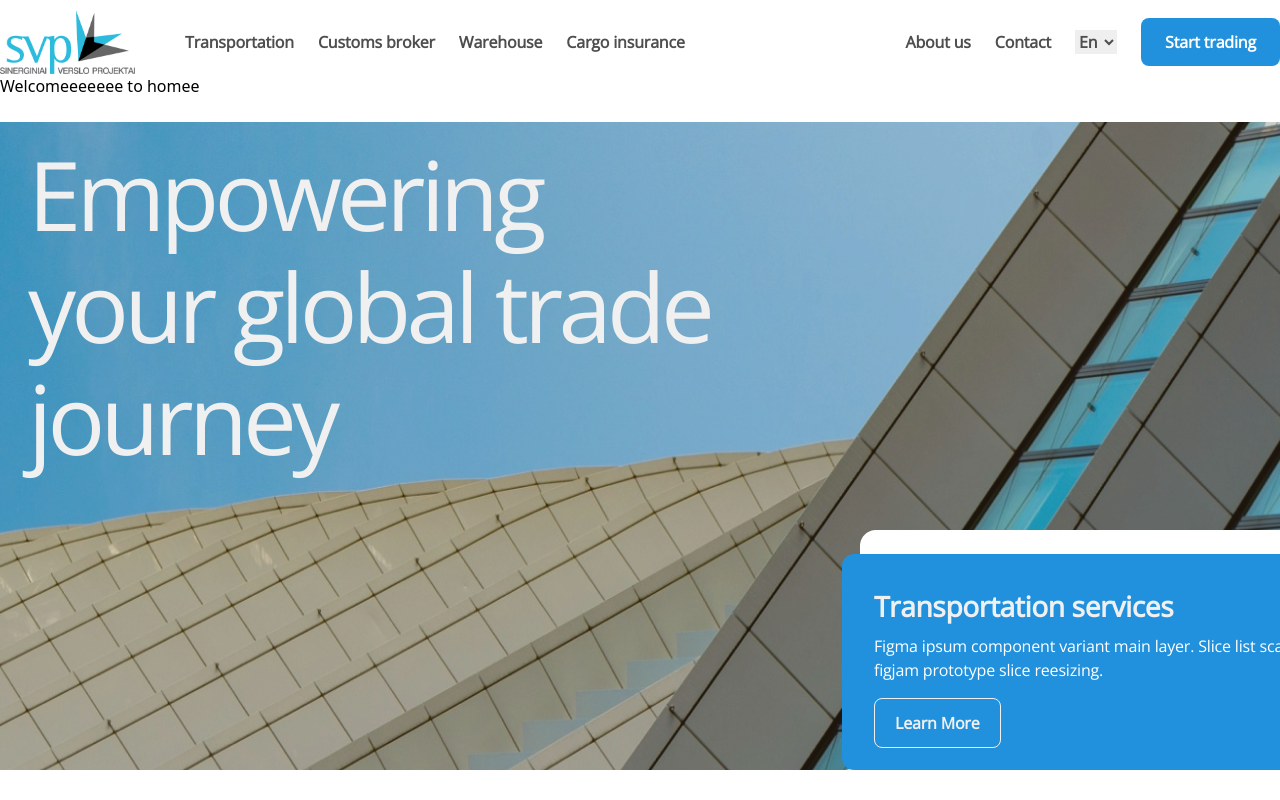
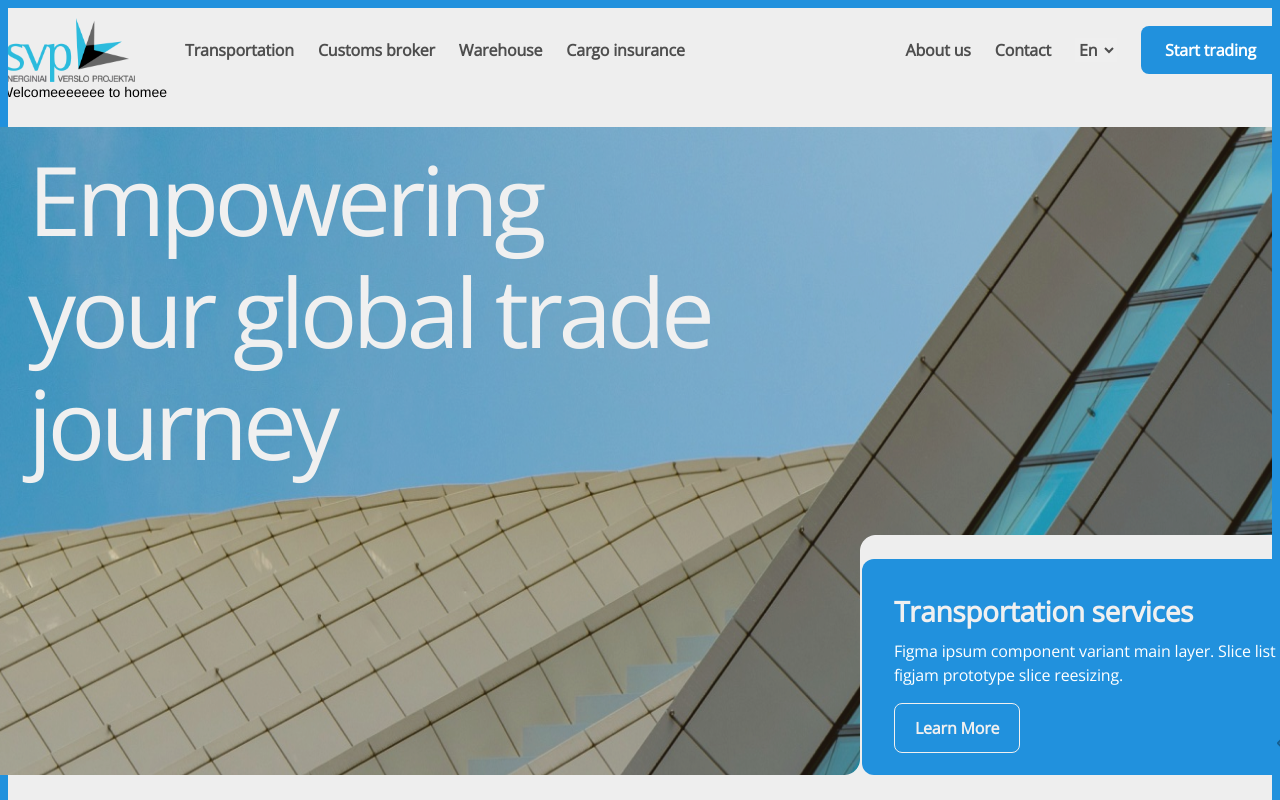
Before and after one commit to DevDeskTeam/SVP_next, a Next.js app: page /en in a window 1280 px wide. Shown: the top 800 px of the page. Built offline with nearby package versions, Linux system fonts and the light colour scheme.

Commit message:
border is completed

```diff
--- a/src/app/[locale]/layout.tsx
+++ b/src/app/[locale]/layout.tsx
@@ -6,6 +6,7 @@ import type { Metadata } from "next";
 import ReduxProvider from "@/app/provider";
 import '@/app/globals.css'
 import Header from "@/components/Header/Header";
+import BlueLine from "@/components/Pages/Home/BlueLIne";
 
 export const metadata: Metadata = {
   title: {
@@ -40,6 +41,7 @@ export default async function RootLayout({
         />
         <NextIntlClientProvider messages={messages}>
           <ReduxProvider>
+            <BlueLine />
             <Header />
             {children}
           </ReduxProvider>
--- a/src/app/globals.css
+++ b/src/app/globals.css
@@ -1,11 +1,50 @@
 @tailwind base;
 @tailwind components;
 @tailwind utilities;
+/*
+body {
+  border-left: 8px solid #2191DD;
+  border-top: 8px solid #2191DD;
+  border-right: 8px solid #2191DD;
+  height: 100vh;
+} */
 
-
+html, body {
+  margin: 0;
+  padding: 0;
+  min-height: 100vh; /* Set body's height to match the viewport height */
+  /* Example border-right */
+  box-sizing: border-box;
+}
+body::after {
+  content: '';
+  position: fixed; /* Fixes the border to the viewport */
+  top: 0;
+  right: 0;
+  width: 8px; /* Border width */
+  height: 100vh; /* Make it span the entire viewport height */
+  background-color: #2191DD; /* Border color */
+  pointer-events: none; /* Ensures it doesn’t interfere with other elements */
+}
+body::before {
+  content: '';
+  position: fixed; /* Fixes the border to the viewport */
+  top: 0;
+  left: 0;
+  width: 8px; /* Border width */
+  height: 100vh; /* Make it span the entire viewport height */
+  background-color: #2191DD; /* Border color */
+  pointer-events: none; /* Ensures it doesn’t interfere with other elements */
+}
 
 .container {
   max-width: 1368px;
   /* padding: 0 20px;    28px olmalidi bidene ozunde bax umumiden featurese qeder mesafe */
   margin: 0 auto;
 }
+
+.blue_line {
+  width: 100%;
+  height: 8px;
+  background-color: #2191DD;
+}
--- a/src/assets/css/home/empowering.module.css
+++ b/src/assets/css/home/empowering.module.css
@@ -1,6 +1,7 @@
 .banner {
     position: relative;
     margin-top: 24px;
+
 }
 
 .banner img {
@@ -9,6 +10,27 @@
     height: 648px;
     object-fit: cover;
     object-position: center;
+
+}
+
+.rectangular {
+    width: 9px;
+    height: 10px;
+    background-color: #2191DD;
+    color: red;
+    /* bottom: 169px;
+    right: 40px; */
+    position: absolute;
+    bottom: 227px;
+    right: -19px;
+    z-index: 3;
+    /* border-top-left-radius: 12px;
+    border-top-right-radius: 12px;
+    border-bottom-right-radius: 12px;
+    border-bottom-left-radius: 12px; */
+    border-radius: 0 100px 0 0;
+    transform: rotate(90deg);
+    border-radius: 0 0 0 10px;
 
 }
 
@@ -30,55 +52,3 @@
     /* 116.667% */
     letter-spacing: -4.8px;
 }
-
-.services {
-    position: absolute;
-    right: -38px;
-    bottom: 0;
-    width: 476px;
-    height: 216px;
-    border-radius: 12px;
-    background: #2191DD;
-    padding-left: 32px;
-}
-
-.services h1 {
-    color: #F0F0F0;
-
-    /* Title 6/600 */
-    font-family: "Open Sans";
-    font-size: 28px;
-    font-style: normal;
-    font-weight: 600;
-    line-height: 40px;
-    /* 142.857% */
-    letter-spacing: -0.308px;
-    padding-top: 32px;
-    margin-bottom: 8px;
-}
-
-.services p {
-    color: #FFF;
-    font-family: "Open Sans";
-    font-size: 16px;
-    font-style: normal;
-    font-weight: 400;
-    line-height: 24px;
-    /* 150% */
-    letter-spacing: -0.176px;
-    margin-bottom: 16px;
-}
-
-.services button {
-    color: #F0F0F0;
-    text-align: center;
-    font-family: "Open Sans";
-    font-size: 16px;
-    font-style: normal;
-    font-weight: 600;
-    line-height: 24px;
-    letter-spacing: -0.176px;
-    padding: 12px 20px;
-    border-radius: 8px;
-    border: 1px solid #F0F0F0;
-}
--- /dev/null
+++ b/src/assets/css/home/swiper_home.css
@@ -0,0 +1,130 @@
+
+
+.services {
+  /* position: absolute;
+  right: -38px;
+  bottom: 60px; */
+  width: 476px;
+  height: 216px;
+
+  background: #2191DD;
+  padding-left: 32px;
+}
+
+.services h1 {
+  color: #F0F0F0;
+
+  /* Title 6/600 */
+  font-family: "Open Sans";
+  font-size: 28px;
+  font-style: normal;
+  font-weight: 600;
+  line-height: 40px;
+  /* 142.857% */
+  letter-spacing: -0.308px;
+  padding-top: 32px;
+  margin-bottom: 8px;
+}
+
+.services p {
+  color: #FFF;
+  font-family: "Open Sans";
+  font-size: 16px;
+  font-style: normal;
+  font-weight: 400;
+  line-height: 24px;
+  /* 150% */
+  letter-spacing: -0.176px;
+  margin-bottom: 16px;
+}
+
+.services button {
+  color: #F0F0F0;
+  text-align: center;
+  font-family: "Open Sans";
+  font-size: 16px;
+  font-style: normal;
+  font-weight: 600;
+  line-height: 24px;
+  letter-spacing: -0.176px;
+  padding: 12px 20px;
+  border-radius: 8px;
+  border: 1px solid #F0F0F0;
+}
+
+
+.swiper-wrapper {
+  /* gap: 10px; */
+}
+
+#app {
+  height: 100%;
+}
+
+html,
+body {
+  position: relative;
+  height: 100%;
+}
+
+body {
+  background: #eee;
+  font-family: Helvetica Neue, Helvetica, Arial, sans-serif;
+  font-size: 14px;
+  color: #000;
+  margin: 0;
+  padding: 0;
+}
+
+.swiper {
+  width: 476px !important;
+  height: auto !important;
+  position: absolute !important;
+  right: -57.9px !important;
+  bottom: 0px !important;
+  border-radius: 12px;
+  cursor: e-resize;
+}
+
+.swiper-slide {
+  width: auto !important;
+}
+
+.swiper-wrapper {
+  /* justify-content: center !important; */
+}
+
+.swiper-slide img {
+  display: block;
+  width: 100%;
+  height: 100%;
+  object-fit: cover;
+}
+
+/* .swiper-button-prev {
+  color: black !important;
+  /* position: absolute !important;
+  bottom: 10px !important;
+  right: 60px !important;  */
+
+.swiper-button-next,
+.swiper-button-prev {
+  color: black !important;
+  top: auto !important;
+  bottom: 10px !important;
+  /* right: auto !important; */
+  left: auto !important;
+}
+
+.swiper-button-next::after,
+.swiper-button-prev::after {
+  font-size: 29px !important;
+}
+
+.swiper-button-prev {
+  right: 40px !important;
+}
+
+.swiper-button-next {
+  right: 10px !important;
+}
--- /dev/null
+++ b/src/components/Pages/Home/BlueLIne.tsx
@@ -0,0 +1,9 @@
+import React from 'react'
+import '@/app/globals.css'
+const BlueLine = () => {
+  return (
+    <div className='blue_line'></div>
+  )
+}
+
+export default BlueLine
--- a/src/components/Pages/Home/Empowering.tsx
+++ b/src/components/Pages/Home/Empowering.tsx
@@ -2,9 +2,9 @@ import React from 'react'
 import Image from "next/image";
 import styles from "@/assets/css/home/empowering.module.css";
 import Background from "@/assets/images/Hero.png";
-// import SwiperComponent from '@/components/Swiper/home_swiper';
+import Swiper_Home from "@/components/Swiper/home_swiper"
+import '@fontsource/open-sans';
 
-import '@fontsource/open-sans';
 const Empowering = () => {
   return (
     <div>
@@ -15,12 +15,8 @@ const Empowering = () => {
             your global trade
             journey</p>
         </div>
-        <div className={`${styles.services}`}>
-          <h1>Transportation services</h1>
-          <p>Figma ipsum component variant main layer. Slice list scale figjam prototype slice reesizing. </p>
-          <button>Learn More</button>
-        </div>
-        {/* <SwiperComponent /> */}
+        <Swiper_Home />
+        <div className={`${styles.rectangular}`}></div>
       </div>
     </div>
   )
--- a/src/components/Swiper/home_swiper.tsx
+++ b/src/components/Swiper/home_swiper.tsx
@@ -1,23 +1,61 @@
-// // components/SwiperComponent.js
-// import React from 'react';
-// import { Swiper, SwiperSlide } from 'swiper/react';
-// import 'swiper/swiper-bundle.min.css';
+'use client'
+import '@/assets/css/home/swiper_home.css'
+import React, { useRef, useState } from 'react';
+// Import Swiper React components
 
-// const SwiperComponent = () => {
-//   return (
-//     <Swiper
-//       spaceBetween={50}
-//       slidesPerView={3}
-//       onSlideChange={() => console.log('slide change')}
-//       onSwiper={(swiper) => console.log(swiper)}
-//     >
-//       <SwiperSlide>Slide 1</SwiperSlide>
-//       <SwiperSlide>Slide 2</SwiperSlide>
-//       <SwiperSlide>Slide 3</SwiperSlide>
-//       <SwiperSlide>Slide 4</SwiperSlide>
-//       ...
-//     </Swiper>
-//   );
-// };
+import { Swiper, SwiperSlide } from 'swiper/react';
 
-// export default SwiperComponent;
+// Import Swiper styles
+import 'swiper/css';
+import 'swiper/css/navigation';
+
+// import './styles.css';
+
+// import required modules
+import { Navigation } from 'swiper/modules';
+
+export default function App() {
+    return (
+        <>
+            <Swiper
+                navigation={true}
+                modules={[Navigation]}
+                className="mySwiper"
+                slidesPerView={1}
+            // spaceBetween={50}
+
+            >
+                <SwiperSlide>
+                    <div className='services'>
+                        <h1>Transportation services</h1>
+                        <p>Figma ipsum component variant main layer. Slice list scale figjam prototype slice reesizing. </p>
+                        <button>Learn More</button>
+                    </div>
+                </SwiperSlide>
+                <SwiperSlide>
+                    <div className='services'>
+                        <h1>Transportation services</h1>
+                        <p>Figma ipsum component variant main layer. Slice list scale figjam prototype slice reesizing. </p>
+                        <button>Learn More</button>
+                    </div>
+                </SwiperSlide>
+                <SwiperSlide>
+                    <div className='services'>
+                        <h1>Transportation services</h1>
+                        <p>Figma ipsum component variant main layer. Slice list scale figjam prototype slice reesizing. </p>
+                        <button>Learn More</button>
+                    </div>
+                </SwiperSlide>
+                <SwiperSlide>
+                    <div className='services'>
+                        <h1>Transportation services</h1>
+                        <p>Figma ipsum component variant main layer. Slice list scale figjam prototype slice reesizing. </p>
+                        <button>Learn More</button>
+                    </div>
+                </SwiperSlide>
+                {/* <div className='rectangular'>  aKM
+                </div> */}
+            </Swiper>
+        </>
+    );
+}
```
Also changed, not shown: src/app/[locale]/page.tsx (+22 -0 lines).
